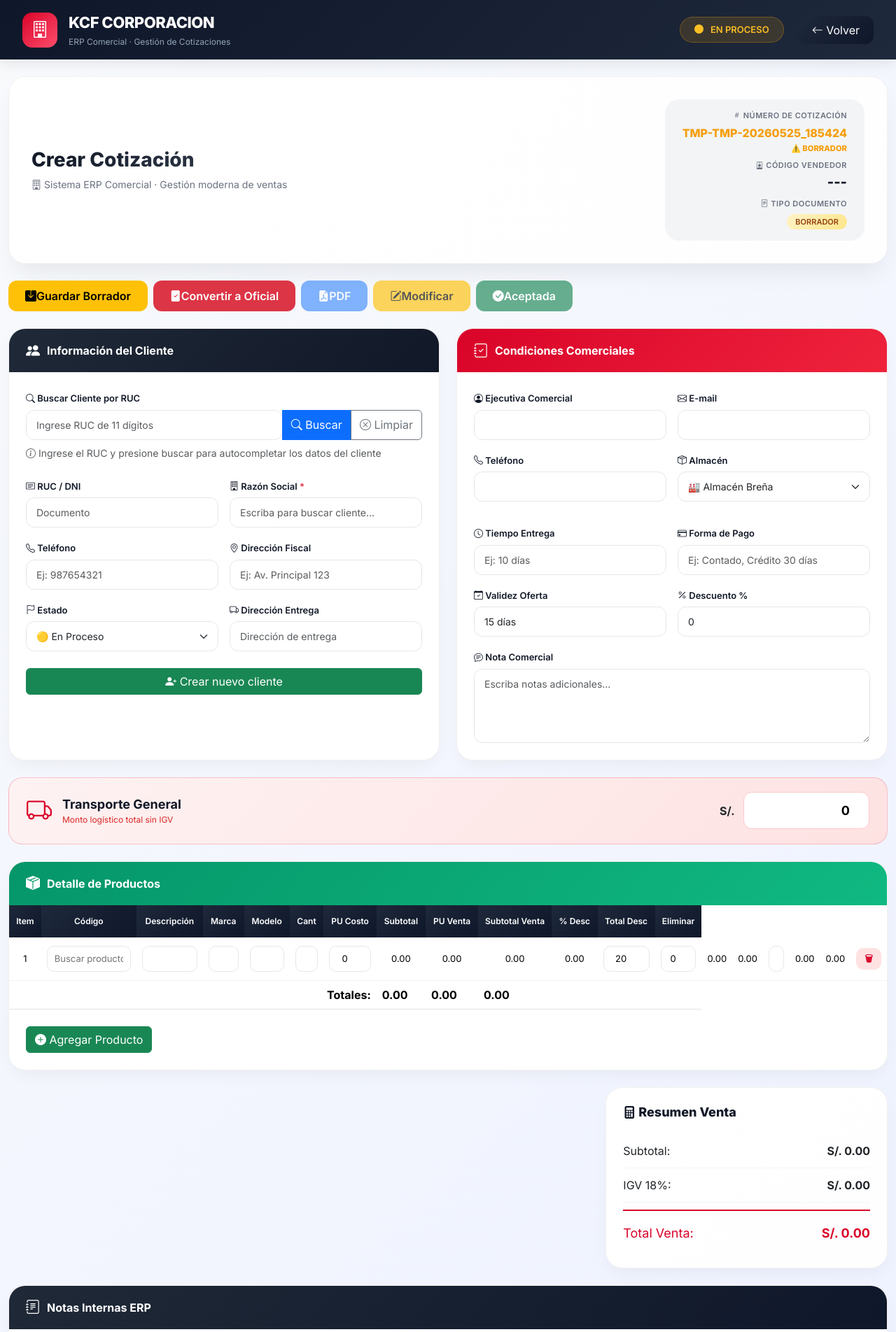
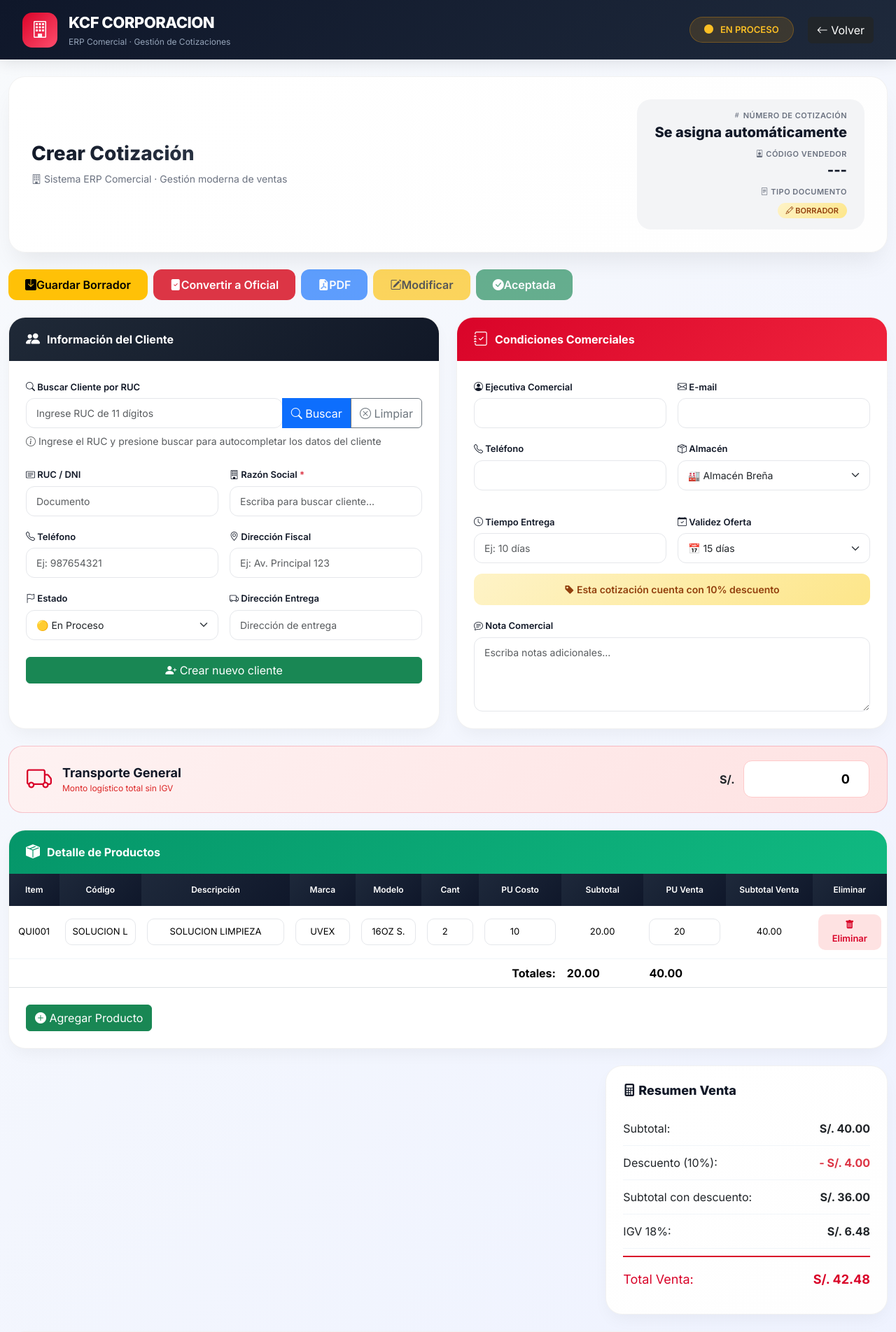
Before and after one commit to martinrims360/ERP_KCF, a Flask app: page /crear_cotizacion in a window 1280 px wide. Shown: the top 1904 px of the page at 70% size. Run offline with Flask 3, Linux system fonts and the light colour scheme; the visitor is signed in with stand-in values (Sample User, id 1); data that the repository does not hold is empty; some libraries are stand-ins or nearby versions.

Commit message:
cotizacion17

```diff
--- a/templates/cotizacion_oc/crear_cotizacion.html
+++ b/templates/cotizacion_oc/crear_cotizacion.html
@@ -322,22 +302,19 @@
             box-shadow: 0 0 0 2px rgba(217, 4, 41, 0.1);
         }
 
-        /* ANCHOS DE COLUMNA OPTIMIZADOS */
+        /* ANCHOS DE COLUMNA */
         .table-modern th:nth-child(1) { width: 50px; }
         .table-modern th:nth-child(2) { width: 100px; }
         .table-modern th:nth-child(3) { width: 180px; }
-        .table-modern th:nth-child(4) { width: 90px; }
-        .table-modern th:nth-child(5) { width: 90px; }
+        .table-modern th:nth-child(4) { width: 80px; }
+        .table-modern th:nth-child(5) { width: 80px; }
         .table-modern th:nth-child(6) { width: 70px; }
         .table-modern th:nth-child(7) { width: 100px; }
         .table-modern th:nth-child(8) { width: 100px; }
         .table-modern th:nth-child(9) { width: 100px; }
-        .table-modern th:nth-child(10) { width: 100px; }
+        .table-modern th:nth-child(10) { width: 80px; }
         .table-modern th:nth-child(11) { width: 80px; }
-        .table-modern th:nth-child(12) { width: 100px; }
-        .table-modern th:nth-child(13) { width: 70px; }
 
-        /* SUMMARY CARD MODERNA */
         .summary-card {
             background: linear-gradient(135deg, #ffffff, #fefefe);
             border-radius: 24px;
@@ -403,44 +379,18 @@
             font-weight: 700;
             text-align: right;
         }
-        .transport-right input:focus {
-            border-color: var(--rojo);
-            outline: none;
+
+        .descuento-nota {
+            background: linear-gradient(135deg, #fef3c7, #fde68a);
+            border-radius: 12px;
+            padding: 12px 16px;
+            margin-top: 15px;
+            font-size: 14px;
+            font-weight: 600;
+            color: #92400e;
+            text-align: center;
         }
 
-        /* SUGERENCIAS MODERNAS */
-        #portalSuggestions {
-            position: fixed;
-            background: white;
-            border-radius: 16px;
-            box-shadow: 0 20px 35px -10px rgba(0, 0, 0, 0.2);
-            z-index: 10000;
-            display: none;
-            max-height: 350px;
-            overflow-y: auto;
-            border: 1px solid #e5e7eb;
-        }
-        #portalSuggestions .item {
-            padding: 14px 18px;
-            cursor: pointer;
-            border-bottom: 1px solid #f1f5f9;
-            transition: background 0.2s ease;
-        }
-        #portalSuggestions .item:hover {
-            background: linear-gradient(90deg, #fef2f2, #fee2e2);
-        }
-        #portalSuggestions .item strong {
-            display: block;
-            font-size: 14px;
-            color: var(--negro);
-        }
-        #portalSuggestions .item .meta {
-            font-size: 12px;
-            color: var(--gris);
-            margin-top: 4px;
-        }
-
-        /* BOTONES DE ELIMINAR */
         .btn-del {
             background: #fee2e2;
             border: none;
@@ -511,15 +446,6 @@
             .table-modern {
                 font-size: 11px;
             }
-            .table-modern thead th,
-            .table-modern tbody td {
-                padding: 8px 4px;
-            }
-        }
-
-        .opacity-50 {
-            opacity: 0.5;
-            pointer-events: none;
         }
 
         .form-label {
@@ -527,18 +453,6 @@
             font-size: 13px;
             margin-bottom: 6px;
             color: var(--negro);
-        }
-
-        .btn-dark {
-            background: linear-gradient(135deg, #1e293b, #0f172a);
-            border: none;
-            border-radius: 12px;
-            padding: 8px 20px;
-            transition: all 0.2s ease;
-        }
-        .btn-dark:hover {
-            transform: translateY(-2px);
-            background: linear-gradient(135deg, #334155, #1e293b);
         }
     </style>
 </head>
@@ -723,21 +637,24 @@
                                 <input type="text" class="form-control custom-input" id="tiempo_entrega" placeholder="Ej: 10 días">
                             </div>
                             <div class="col-md-6">
-                                <label class="form-label"><i class="bi bi-credit-card"></i> Forma de Pago</label>
-                                <input type="text" class="form-control custom-input" id="forma_pago" placeholder="Ej: Contado, Crédito 30 días">
+                                <label class="form-label"><i class="bi bi-calendar-check"></i> Validez Oferta</label>
+                                <select class="form-select custom-input" id="validez_oferta">
+                                    <option value="7 días">📅 7 días</option>
+                                    <option value="15 días" selected>📅 15 días</option>
+                                    <option value="30 días">📅 30 días</option>
+                                </select>
                             </div>
-                            <div class="col-md-6">
-                                <label class="form-label"><i class="bi bi-calendar-check"></i> Validez Oferta</label>
-                                <input type="text" class="form-control custom-input" id="validez_oferta" value="15 días">
-                            </div>
-                            <div class="col-md-6">
-                                <label class="form-label"><i class="bi bi-percent"></i> Descuento %</label>
-                                <input type="number" class="form-control custom-input" id="descuento_porcentaje" value="0" step="0.01">
-                            </div>
-                            <div class="col-12">
-                                <label class="form-label"><i class="bi bi-chat-text"></i> Nota Comercial</label>
-                                <textarea class="form-control custom-input" id="nota_cotizacion" rows="4" placeholder="Escriba notas adicionales..."></textarea>
-                            </div>
+                        </div>
+
+                        <!-- DESCUENTO FIJO -->
+                        <div class="descuento-nota">
+                            <i class="bi bi-tag-fill"></i> Esta cotización cuenta con 10% descuento
+                        </div>
+                        <input type="hidden" id="descuento_porcentaje" value="10">
+
+                        <div class="mt-3">
+                            <label class="form-label"><i class="bi bi-chat-text"></i> Nota Comercial</label>
+                            <textarea class="form-control custom-input" id="nota_cotizacion" rows="4" placeholder="Escriba notas adicionales..."></textarea>
                         </div>
                     </div>
                 </div>
@@ -769,21 +686,41 @@
                     <table class="table table-modern" id="products-table">
                         <thead>
                             <tr>
-                                <th>Item</th><th>Código</th><th>Descripción</th><th>Marca</th>
-                                <th>Modelo</th><th>Cant</th><th>PU Costo</th><th>Subtotal</th>
-                                <th>PU Venta</th><th>Subtotal Venta</th><th>% Desc</th><th>Total Desc</th><th>Eliminar</th>
+                                <th>Item</th>
+                                <th>Código</th>
+                                <th>Descripción</th>
+                                <th>Marca</th>
+                                <th>Modelo</th>
+                                <th>Cant</th>
+                                <th>PU Costo</th>
+                                <th>Subtotal</th>
+                                <th>PU Venta</th>
+                                <th>Subtotal Venta</th>
+                                <th>Eliminar</th>
                             </tr>
                         </thead>
                         <tbody id="table-body">
-                            <!-- Los productos se agregarán dinámicamente aquí -->
+                            <!-- Fila de ejemplo -->
+                            <tr data-index="0">
+                                <td>QUI001</td>
+                                <td><input type="text" value="SOLUCION LIMPIEZ" placeholder="Código"></td>
+                                <td><input type="text" value="SOLUCION LIMPIEZA" placeholder="Descripción"></td>
+                                <td><input type="text" value="UVEX" placeholder="Marca"></td>
+                                <td><input type="text" value="16OZ S." placeholder="Modelo"></td>
+                                <td><input type="number" value="2" class="cantidad" step="1" min="1"></td>
+                                <td><input type="number" value="10" class="pu_costo" step="0.01" min="0"></td>
+                                <td class="subtotal_costo">20.00</td>
+                                <td><input type="number" value="20" class="pu_venta" step="0.01" min="0"></td>
+                                <td class="subtotal_venta">20.00</td>
+                                <td><button class="btn-del" onclick="eliminarFila(this)"><i class="bi bi-trash-fill"></i> Eliminar</button></td>
+                            </tr>
                         </tbody>
                         <tfoot>
                             <tr class="fw-bold bg-light">
                                 <td colspan="7" class="text-end">Totales:</td>
-                                <td id="total_subtotal_costo">0.00</td>
-                                <td id="total_subtotal_venta">0.00</td>
-                                <td id="total_subtotal_venta_desc">0.00</td>
-                                <td colspan="3"></td>
+                                <td id="total_subtotal_costo">20.00</td>
+                                <td id="total_subtotal_venta">20.00</td>
+                                <td colspan="2"></td>
                             </tr>
                         </tfoot>
                     </table>
@@ -803,15 +740,23 @@
                     <h4><i class="bi bi-calculator-fill"></i> Resumen Venta</h4>
                     <div class="summary-row">
                         <span>Subtotal:</span>
-                        <strong>S/. <span id="summary_subtotal_venta_desc">0.00</span></strong>
+                        <strong>S/. <span id="summary_subtotal_venta">20.00</span></strong>
+                    </div>
+                    <div class="summary-row">
+                        <span>Descuento (10%):</span>
+                        <strong class="text-danger">- S/. <span id="summary_descuento">2.00</span></strong>
+                    </div>
+                    <div class="summary-row">
+                        <span>Subtotal con descuento:</span>
+                        <strong>S/. <span id="summary_subtotal_descuento">18.00</span></strong>
                     </div>
                     <div class="summary-row">
                         <span>IGV 18%:</span>
-                        <strong>S/. <span id="summary_igv">0.00</span></strong>
+                        <strong>S/. <span id="summary_igv">3.24</span></strong>
                     </div>
                     <div class="summary-row total">
                         <span>Total Venta:</span>
-                        <strong>S/. <span id="summary_total_venta">0.00</span></strong>
+                        <strong>S/. <span id="summary_total_venta">21.24</span></strong>
                     </div>
                 </div>
             </div>
@@ -879,15 +821,10 @@
                                         <i class="bi bi-search"></i> Buscar
                                     </button>
                                 </div>
-                                <small class="text-muted">Para RUC, puede buscar datos en SUNAT</small>
                             </div>
                             <div class="col-md-12">
                                 <label class="form-label">Razón Social / Nombre <span class="text-danger">*</span></label>
                                 <input type="text" class="form-control custom-input" id="nuevo_razon_social" required>
-                            </div>
-                            <div class="col-md-12">
-                                <label class="form-label">Nombre Comercial</label>
-                                <input type="text" class="form-control custom-input" id="nuevo_nombre_comercial">
                             </div>
                             <div class="col-md-12">
                                 <label class="form-label">Dirección Fiscal</label>
@@ -901,20 +838,12 @@
                                 <label class="form-label">Email Contacto</label>
                                 <input type="email" class="form-control custom-input" id="nuevo_email">
                             </div>
-                            <div class="col-md-12">
-                                <label class="form-label">Nombre Contacto</label>
-                                <input type="text" class="form-control custom-input" id="nuevo_nombre_contacto">
-                            </div>
                         </div>
                     </form>
                 </div>
                 <div class="modal-footer">
-                    <button type="button" class="btn btn-secondary" data-bs-dismiss="modal">
-                        <i class="bi bi-x-circle"></i> Cancelar
-                    </button>
-                    <button type="button" class="btn btn-success" id="btnGuardarNuevoCliente">
-                        <i class="bi bi-save-fill"></i> Guardar Cliente
-                    </button>
+                    <button type="button" class="btn btn-secondary" data-bs-dismiss="modal">Cancelar</button>
+                    <button type="button" class="btn btn-success" id="btnGuardarNuevoCliente">Guardar Cliente</button>
                 </div>
             </div>
         </div>
@@ -930,7 +859,7 @@
                 <div class="modal-body">
                     <div class="mb-3">
                         <label class="form-label">Pedido / Orden Cliente</label>
-                        <input type="text" class="form-control custom-input" id="pedido_cliente" placeholder="Ingrese número de pedido">
+                        <input type="text" class="form-control custom-input" id="pedido_cliente">
                     </div>
                     <div>
                         <label class="form-label">Fecha Confirmación</label>
@@ -965,6 +894,84 @@
     </div>
 
     <script src="https://cdn.jsdelivr.net/npm/bootstrap@5.3.3/dist/js/bootstrap.bundle.min.js"></script>
-    <script src="/static/js/crear_cotizacion.js"></script>
+
+    <script>
+        // Función para eliminar fila
+        function eliminarFila(boton) {
+            boton.closest('tr').remove();
+            calcularTotales();
+        }
+
+        // Función para recalcular totales
+        function calcularTotales() {
+            let totalCosto = 0;
+            let totalVenta = 0;
+
+            document.querySelectorAll('#table-body tr').forEach(row => {
+                const cant = parseFloat(row.querySelector('.cantidad')?.value || 0);
+                const costo = parseFloat(row.querySelector('.pu_costo')?.value || 0);
+                const venta = parseFloat(row.querySelector('.pu_venta')?.value || 0);
+
+                const subtotalCosto = cant * costo;
+                const subtotalVenta = cant * venta;
+
+                row.querySelector('.subtotal_costo').innerText = subtotalCosto.toFixed(2);
+                row.querySelector('.subtotal_venta').innerText = subtotalVenta.toFixed(2);
+
+                totalCosto += subtotalCosto;
+                totalVenta += subtotalVenta;
+            });
+
+            document.getElementById('total_subtotal_costo').innerText = totalCosto.toFixed(2);
+            document.getElementById('total_subtotal_venta').innerText = totalVenta.toFixed(2);
+
+            // Aplicar descuento del 10%
+            const descuento = totalVenta * 0.10;
+            const subtotalConDescuento = totalVenta - descuento;
+            const igv = subtotalConDescuento * 0.18;
+            const totalFinal = subtotalConDescuento + igv;
+
+            document.getElementById('summary_subtotal_venta').innerText = totalVenta.toFixed(2);
+            document.getElementById('summary_descuento').innerText = descuento.toFixed(2);
+            document.getElementById('summary_subtotal_descuento').innerText = subtotalConDescuento.toFixed(2);
+            document.getElementById('summary_igv').innerText = igv.toFixed(2);
+            document.getElementById('summary_total_venta').innerText = totalFinal.toFixed(2);
+        }
+
+        // Eventos para inputs dinámicos
+        function agregarEventosInputs(row) {
+            row.querySelectorAll('.cantidad, .pu_costo, .pu_venta').forEach(input => {
+                input.addEventListener('input', () => calcularTotales());
+            });
+        }
+
+        // Agregar nuevo producto
+        document.getElementById('btnAgregarItem').addEventListener('click', () => {
+            const tbody = document.getElementById('table-body');
+            const newIndex = tbody.children.length;
+            const newRow = document.createElement('tr');
+            newRow.setAttribute('data-index', newIndex);
+            newRow.innerHTML = `
+                <td>ITEM${String(newIndex+1).padStart(3,'0')}</td>
+                <td><input type="text" placeholder="Código"></td>
+                <td><input type="text" placeholder="Descripción"></td>
+                <td><input type="text" placeholder="Marca"></td>
+                <td><input type="text" placeholder="Modelo"></td>
+                <td><input type="number" value="1" class="cantidad" step="1" min="1"></td>
+                <td><input type="number" value="0" class="pu_costo" step="0.01" min="0"></td>
+                <td class="subtotal_costo">0.00</td>
+                <td><input type="number" value="0" class="pu_venta" step="0.01" min="0"></td>
+                <td class="subtotal_venta">0.00</td>
+                <td><button class="btn-del" onclick="eliminarFila(this)"><i class="bi bi-trash-fill"></i> Eliminar</button></td>
+            `;
+            tbody.appendChild(newRow);
+            agregarEventosInputs(newRow);
+            calcularTotales();
+        });
+
+        // Inicializar eventos en filas existentes
+        document.querySelectorAll('#table-body tr').forEach(row => agregarEventosInputs(row));
+        calcularTotales();
+    </script>
 </body>
 </html>
```
Also changed, not shown: other parts of templates/cotizacion_oc/crear_cotizacion.html (+1 -40 lines).
